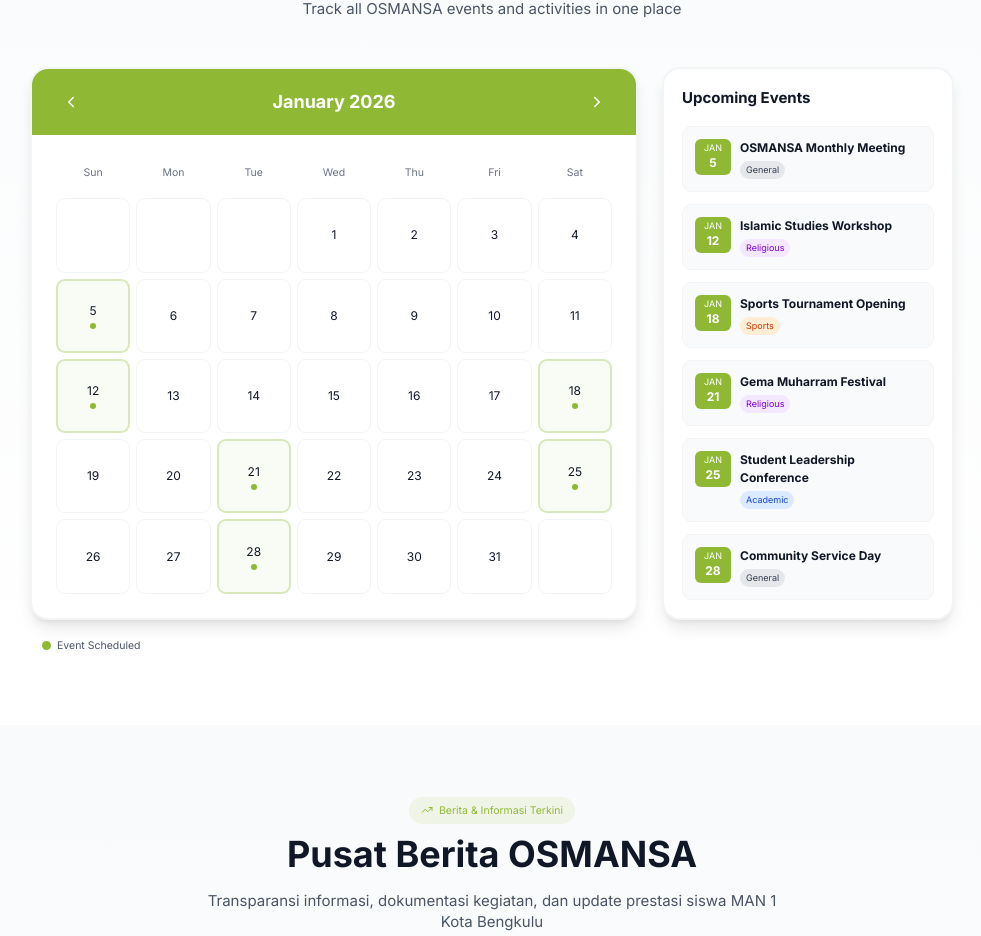
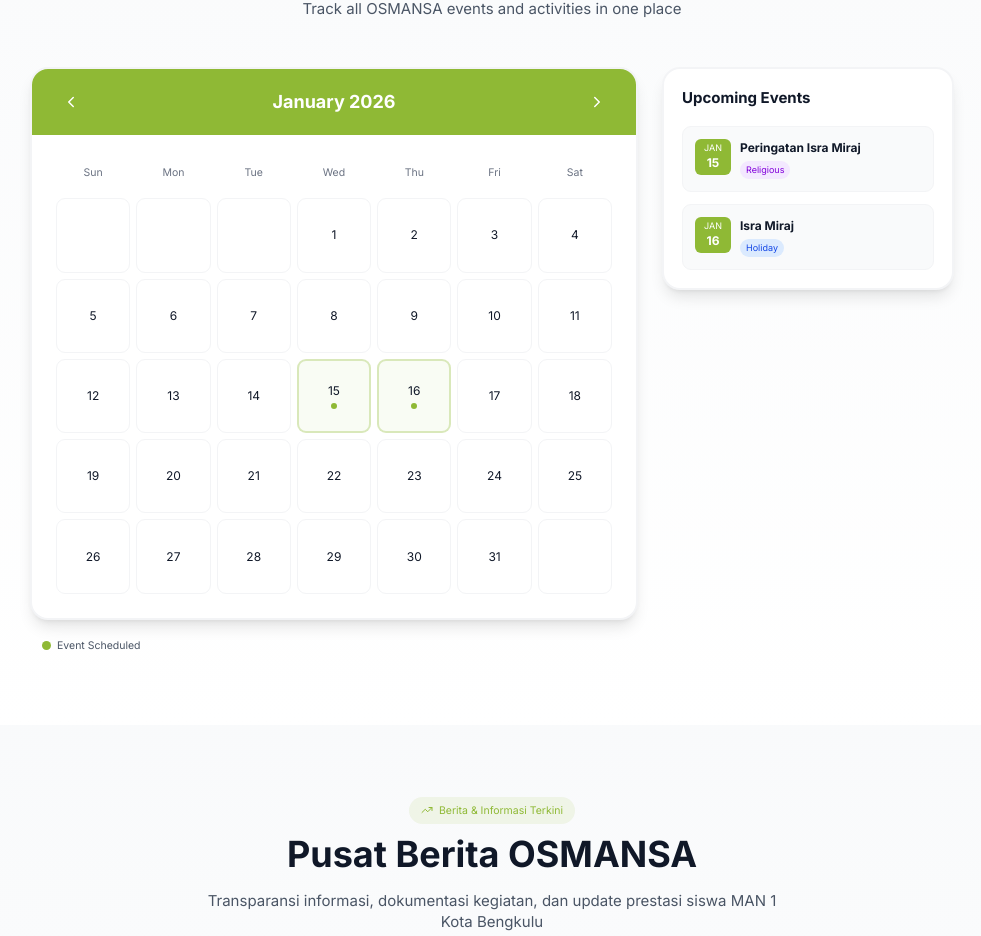
Before and after one commit to osmansa-xyz/OSMANSAWeb, a React (Vite) app: page / in a window 1280 px wide. Shown: the part 4391-5327 px from the top of the page, without its empty margins (148-1129 px from the left). Built offline with nearby package versions, Linux system fonts and the light colour scheme.

Commit message:
Change event type from 'academic' to 'holiday'

```diff
--- a/src/app/components/SmartCalendar.tsx
+++ b/src/app/components/SmartCalendar.tsx
@@ -4,16 +4,12 @@ import { ChevronLeft, ChevronRight, Calendar as CalendarIcon } from 'lucide-reac
 interface Event {
   date: number;
   title: string;
-  type: 'religious' | 'academic' | 'sports' | 'general';
+  type: 'religious' | 'holiday' | 'sports' | 'general';
 }
 
 const events: Event[] = [
-  { date: 5, title: 'OSMANSA Monthly Meeting', type: 'general' },
-  { date: 12, title: 'Islamic Studies Workshop', type: 'religious' },
-  { date: 18, title: 'Sports Tournament Opening', type: 'sports' },
-  { date: 21, title: 'Gema Muharram Festival', type: 'religious' },
-  { date: 25, title: 'Student Leadership Conference', type: 'academic' },
-  { date: 28, title: 'Community Service Day', type: 'general' }
+  { date: 15, title: 'Peringatan Isra Miraj', type: 'religious' },
+  { date: 16, title: 'Isra Miraj', type: 'holiday' }
 ];
 
 export function SmartCalendar() {
@@ -147,7 +143,7 @@ export function SmartCalendar() {
                         <span className={`
                           inline-block text-xs px-2 py-1 rounded-full
                           ${event.type === 'religious' ? 'bg-purple-100 text-purple-700' : ''}
-                          ${event.type === 'academic' ? 'bg-blue-100 text-blue-700' : ''}
+                          ${event.type === 'holiday' ? 'bg-blue-100 text-blue-700' : ''}
                           ${event.type === 'sports' ? 'bg-orange-100 text-orange-700' : ''}
                           ${event.type === 'general' ? 'bg-gray-200 text-gray-700' : ''}
                         `}>
```
